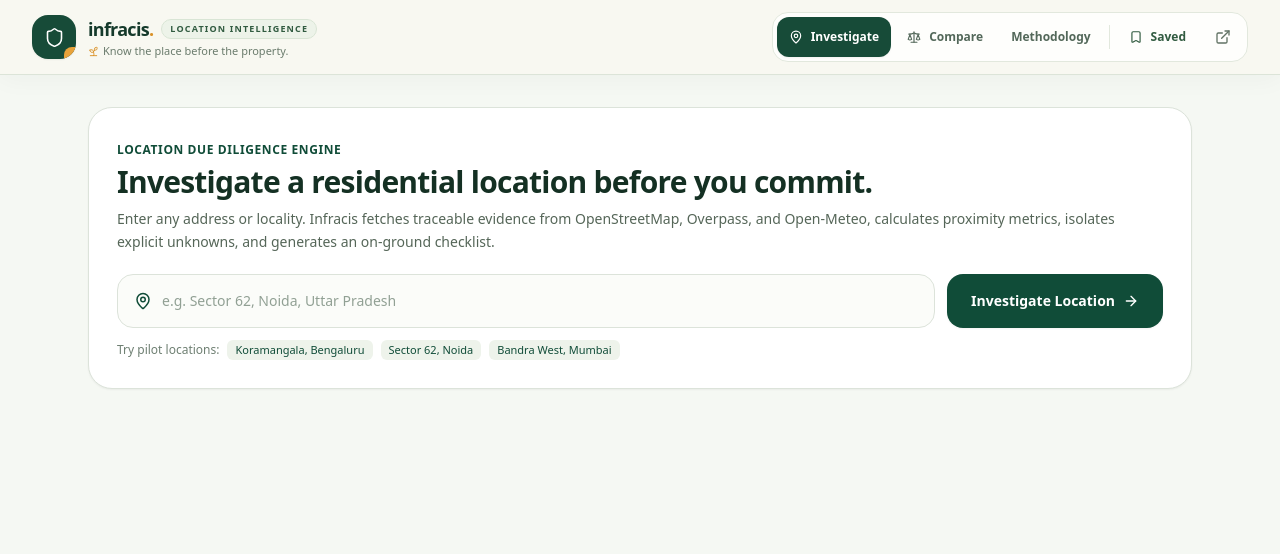
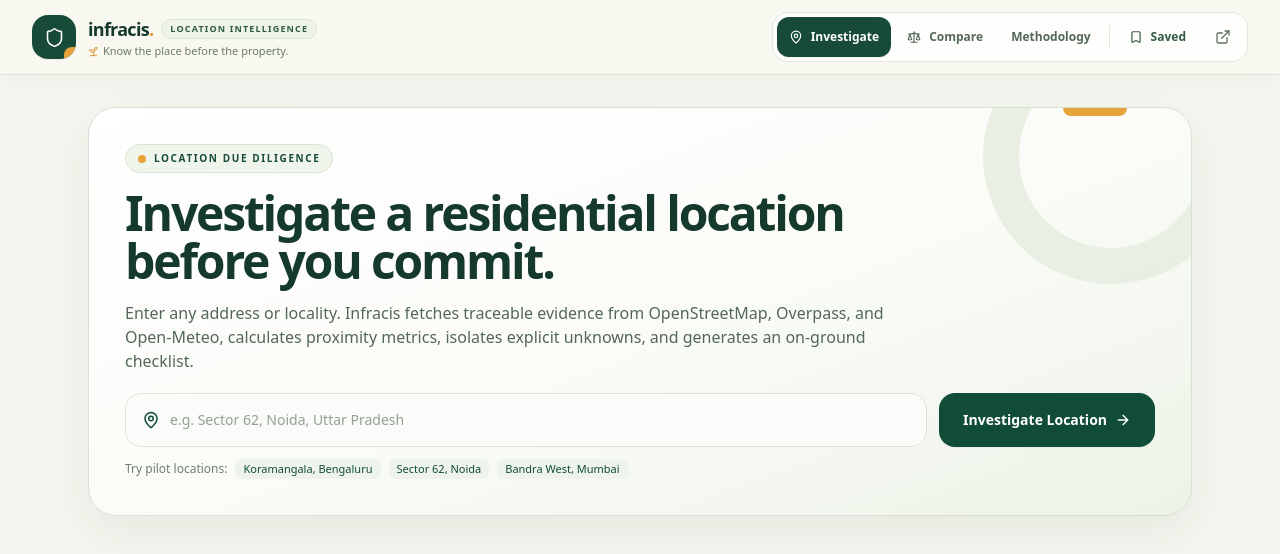
Before and after one commit to ManOfDiamond/infracis, a Next.js app: page / in a window 1280 px wide. Shown: the top 554 px of the page. Built offline with nearby package versions, Linux system fonts and the light colour scheme.

Commit message:
style: redesign location investigation hero in earthy Nihdhoom-inspired visual language

```diff
--- a/app/analyze-client.tsx
+++ b/app/analyze-client.tsx
@@ -86,7 +86,7 @@ export default function AnalyzeClient() {
   };
 
   return (
-    <div className="min-h-screen bg-[#f5f8f3] text-[#1c2e24]">
+    <div className="min-h-screen bg-[#f5f6ef] text-[#20352a]">
       <Nav
         activeTab={activeTab}
         setActiveTab={setActiveTab}
@@ -101,14 +101,17 @@ export default function AnalyzeClient() {
         {activeTab === "analyze" && (
           <div className="space-y-6">
             {/* Search Input Banner */}
-            <section className="rounded-3xl border border-[#dce3da] bg-white p-5 shadow-sm sm:p-7">
-              <span className="text-xs font-bold uppercase tracking-wider text-[#104c38]">
-                Location Due Diligence Engine
+            <section className="relative isolate overflow-hidden rounded-[1.75rem] border border-[#d6e1d2] bg-gradient-to-br from-white via-[#fbfcf8] to-[#edf3e8] p-5 shadow-[0_16px_50px_rgba(24,62,42,0.07)] sm:p-8 lg:p-9">
+              <div aria-hidden="true" className="pointer-events-none absolute -right-12 -top-20 -z-10 h-64 w-64 rounded-full border-[36px] border-[#e6eddf]/80" />
+              <div aria-hidden="true" className="pointer-events-none absolute right-16 top-0 -z-10 h-2 w-16 rounded-b-full bg-[#e8a23a]" />
+              <span className="inline-flex items-center gap-2 rounded-full border border-[#d7e4d2] bg-[#f0f5ec] px-3 py-1.5 text-[10px] font-extrabold uppercase tracking-[0.16em] text-[#174b38]">
+                <span aria-hidden="true" className="h-2 w-2 rounded-full bg-[#e8a23a]" />
+                Location due diligence
               </span>
-              <h2 className="mt-1 text-2xl font-bold tracking-tight text-[#143023] sm:text-3xl">
+              <h2 className="mt-4 max-w-3xl text-3xl font-extrabold leading-[1.08] tracking-[-0.045em] text-[#153a2b] sm:text-4xl lg:text-5xl">
                 Investigate a residential location before you commit.
               </h2>
-              <p className="mt-2 text-sm leading-relaxed text-[#556658]">
+              <p className="mt-4 max-w-3xl text-sm leading-7 text-[#53675a] sm:text-base">
                 Enter any address or locality. Infracis fetches traceable evidence from OpenStreetMap, Overpass, and Open-Meteo, calculates proximity metrics, isolates explicit unknowns, and generates an on-ground checklist.
               </p>
 
```
